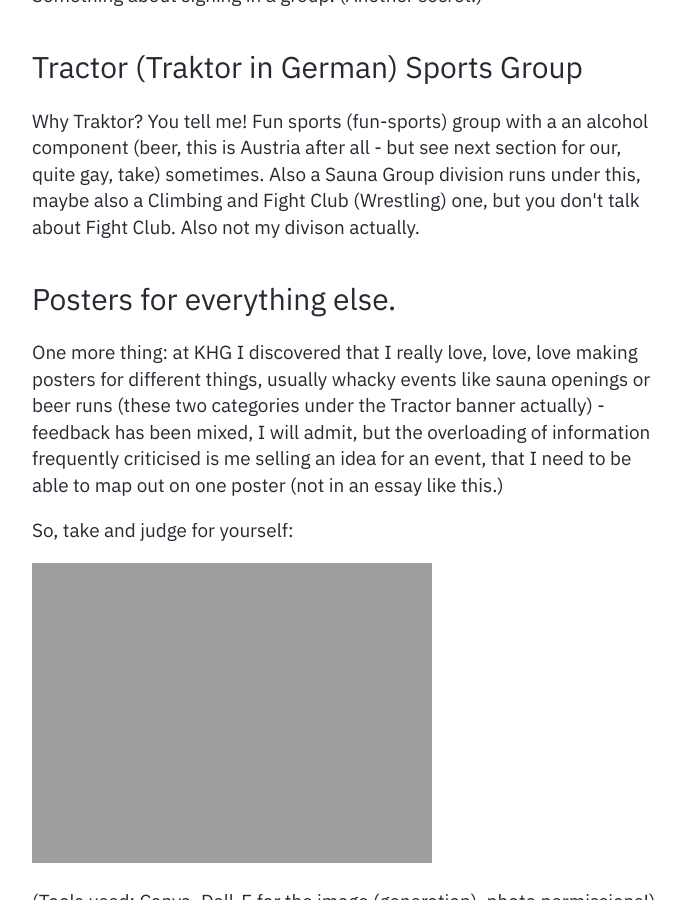
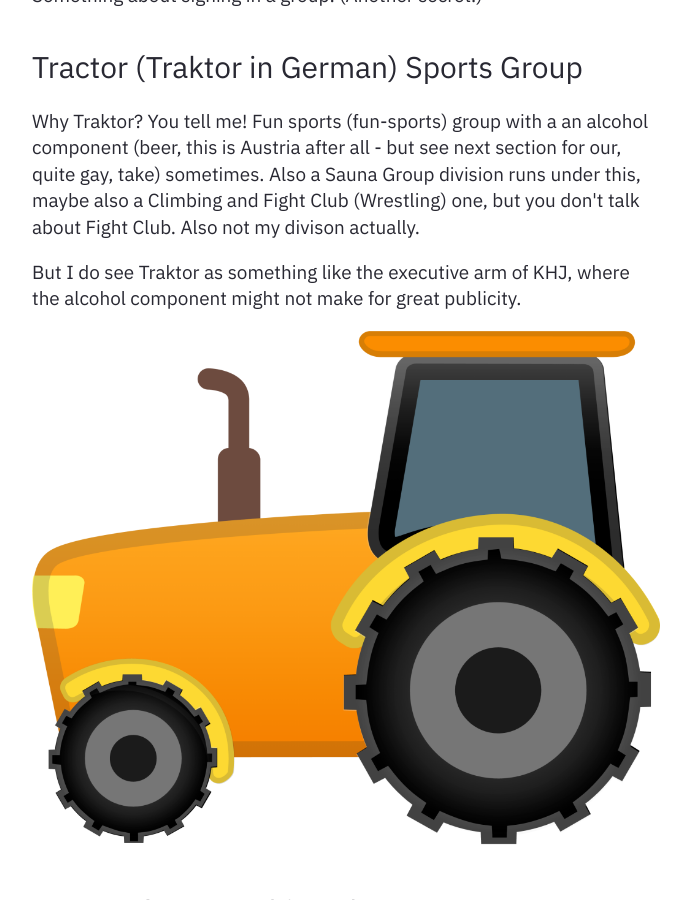
Before and after one commit to heseltime/heseltime.github.io, a Jekyll site: the page built from pages/khg.md, in a window 1280 px wide and 900 px high, scrolled down 4047 px. Shown: the whole window, without its empty margins (294-985 px from the left). Built offline with Jekyll 4.4.1, drawn with Linux system fonts in a browser that asks for light colours.

Commit message:
Test Traktor Emoji (Size)

```diff
--- a/pages/khg.md
+++ b/pages/khg.md
@@ -63,6 +63,10 @@ Something about signing in a group! (Another secret.)
 
 Why Traktor? You tell me! Fun sports (fun-sports) group with a an alcohol component (beer, this is Austria after all - but see next section for our, quite gay, take) sometimes. Also a Sauna Group division runs under this, maybe also a Climbing and Fight Club (Wrestling) one, but you don't talk about Fight Club. Also not my divison actually.
 
+But I do see Traktor as something like the executive arm of KHJ, where the alcohol component might not make for great publicity.
+
+![A Trakor Emoji](/assets/img/traktor.png)
+
 ### Posters for everything else.
 
 One more thing: at KHG I discovered that I really love, love, love making posters for different things, usually whacky events like sauna openings or beer runs (these two categories under the Tractor banner actually) - feedback has been mixed, I will admit, but the overloading of information frequently criticised is me selling an idea for an event, that I need to be able to map out on one poster (not in an essay like this.)
```
Also changed, not shown: assets/img/traktor.png (added).
